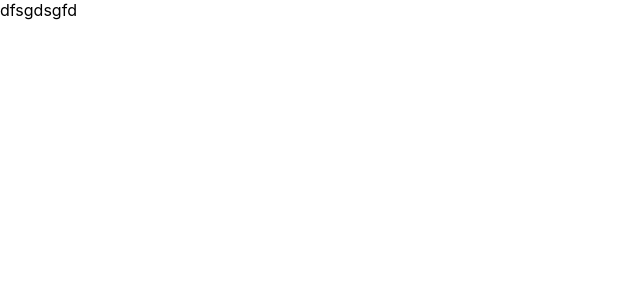
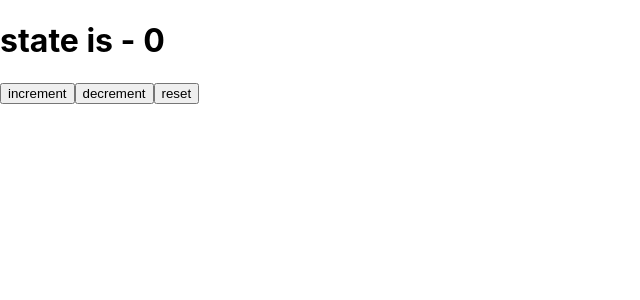
Before and after one commit to tykhonenkomax/OKTEN-SCHOOL-REACT-HOMEWORK-2021, a React (Create React App) app: page / in a window 1280 px wide. Shown: the top 300 px of the page, without its empty margins (0-640 px from the left). Built offline with nearby package versions, Linux system fonts and the light colour scheme.

Commit message:
redux base part1

```diff
--- a/src/App.js
+++ b/src/App.js
@@ -1,10 +1,31 @@
 
 import './App.css';
+import {useDispatch, useSelector} from "react-redux";
 
 function App() {
+
+  let state = useSelector(state=>state);
+  let dispatch = useDispatch();
+
   return (
-<div>
-dfsgdsgfd
+      <div>
+
+<h1>state is - {state} </h1>
+
+
+  <button onClick={()=>{
+    dispatch({type:'INC', payload:1})
+
+  }}>increment</button>
+
+  <button onClick={()=>{
+    dispatch({type:'DEC', payload:1})
+  }}>decrement</button>
+
+   <button onClick={()=>{
+     dispatch({type:'RESET', payload:0})
+   }}>reset</button>
+
 </div>
   );
 }
--- a/src/index.js
+++ b/src/index.js
@@ -8,13 +8,28 @@ import {createStore} from "redux";
 
 
 
-function reducer () {
-return 'Hello'
+function reducer (state=0,action) {
+    switch (action.type){
+        case 'INC':
+            console.log(action.payload);
+            return state=state+action.payload;
+
+        case 'DEC':
+            return state=state-action.payload;
+        case 'RESET':
+            return state=action.payload;
+
+        default:
+            return state;
+    }
+
+
 }
 
 
 let store= createStore(reducer);
 console.log(store.getState());
+store.dispatch({type:'', payload: "!"})
 
 ReactDOM.render(
     <React.StrictMode>
```
